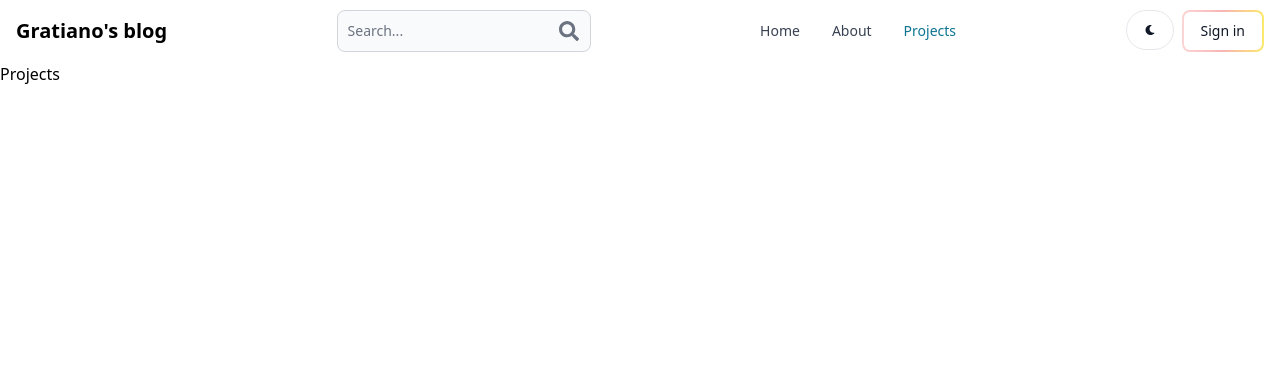
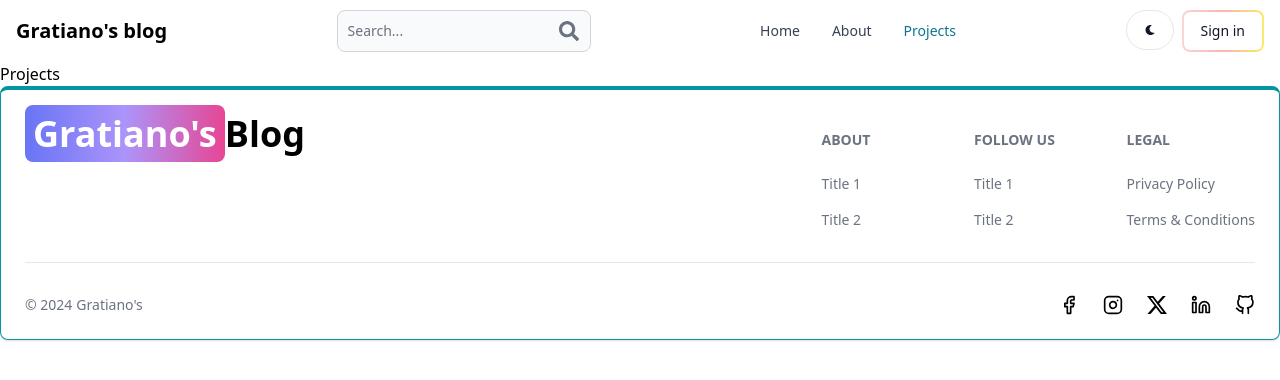
Before and after one commit to Rajit-D/my-MERN-blog, a React (Vite) app in the folder frontend/: page /projects in a window 1280 px wide. Shown: the top 380 px of the page. Built offline with nearby package versions, Linux system fonts and the light colour scheme.

Commit message:
footer created

```diff
--- a/frontend/src/App.jsx
+++ b/frontend/src/App.jsx
@@ -6,6 +6,7 @@
 import Dashboard from "./pages/Dashboard.jsx";
 import Projects from "./pages/Projects.jsx";
 import Header from "./components/Header.jsx";
+import FooterComp from "./components/Footer.jsx";
 
 function App() {
   return (
@@ -20,6 +21,7 @@
           <Route path="/dashboard" element={<Dashboard />} />
           <Route path="/projects" element={<Projects />} />
         </Routes>
+        <FooterComp />
       </BrowserRouter>
     </>
   );
--- /dev/null
+++ b/frontend/src/components/Footer.jsx
@@ -0,0 +1,75 @@
+import { Footer } from "flowbite-react";
+import { Link } from "react-router-dom";
+import { BsTwitterX } from "react-icons/bs";
+import { FiGithub, FiFacebook, FiInstagram, FiLinkedin } from "react-icons/fi";
+
+const FooterComp = () => {
+  return (
+    <Footer container className="border border-t-4 border-teal-500">
+      <div className="w-full max-w-7xl mx-auto">
+        <div className="grid w-full justify-between sm:flex md:grid-cols-1">
+          <div className="mb-4 lg:mb-0">
+            <Link to="/" className="font-bold dark:text-white text-4xl">
+              <span className="px-2 py-1 bg-gradient-to-r from-indigo-500 via-purple-400 to-pink-500 rounded-lg text-white">
+                Gratiano&apos;s
+              </span>
+              Blog
+            </Link>
+          </div>
+          <div className="grid grid-cols-2 gap-8 mt-4 sm:grid-cols-3 sm:gap-6">
+            <div className="">
+              <Footer.Title title="About" />
+              <Footer.LinkGroup col>
+                <Footer.Link href="" target="_blank" rel="noopener noreferrer">
+                  Title 1
+                </Footer.Link>
+                <Footer.Link href="" target="_blank" rel="noopener noreferrer">
+                  Title 2
+                </Footer.Link>
+              </Footer.LinkGroup>
+            </div>
+            <div className="">
+              <Footer.Title title="Follow us" />
+              <Footer.LinkGroup col>
+                <Footer.Link href="" target="_blank" rel="noopener noreferrer">
+                  Title 1
+                </Footer.Link>
+                <Footer.Link href="" target="_blank" rel="noopener noreferrer">
+                  Title 2
+                </Footer.Link>
+              </Footer.LinkGroup>
+            </div>
+            <div className="">
+              <Footer.Title title="Legal" />
+              <Footer.LinkGroup col>
+                <Footer.Link href="" target="_blank" rel="noopener noreferrer">
+                  Privacy Policy
+                </Footer.Link>
+                <Footer.Link href="" target="_blank" rel="noopener noreferrer">
+                  Terms & Conditions
+                </Footer.Link>
+              </Footer.LinkGroup>
+            </div>
+          </div>
+        </div>
+        <Footer.Divider />
+        <div className="w-full sm:flex sm:items-center sm:justify-between">
+          <Footer.Copyright
+            href=""
+            by="Gratiano's"
+            year={new Date().getFullYear()}
+          />
+          <div className="flex gap-6 sm:mt-0 mt-4 sm:justify-center">
+            <Footer.Icon href="" icon={FiFacebook} />
+            <Footer.Icon href="" icon={FiInstagram} />
+            <Footer.Icon href="" icon={BsTwitterX} />
+            <Footer.Icon href="" icon={FiLinkedin} />
+            <Footer.Icon href="" icon={FiGithub} />
+          </div>
+        </div>
+      </div>
+    </Footer>
+  );
+};
+
+export default FooterComp;
--- a/frontend/src/pages/SignUp.jsx
+++ b/frontend/src/pages/SignUp.jsx
@@ -36,7 +36,7 @@
         <div className="left flex-1">
           <Link to="/" className="font-bold dark:text-white text-4xl">
             <span className="px-2 py-1 bg-gradient-to-r from-indigo-500 via-purple-400 to-pink-500 rounded-lg text-white">
-              Gratiano's
+              Gratiano&apos;s
             </span>
             Blog
           </Link>
```
